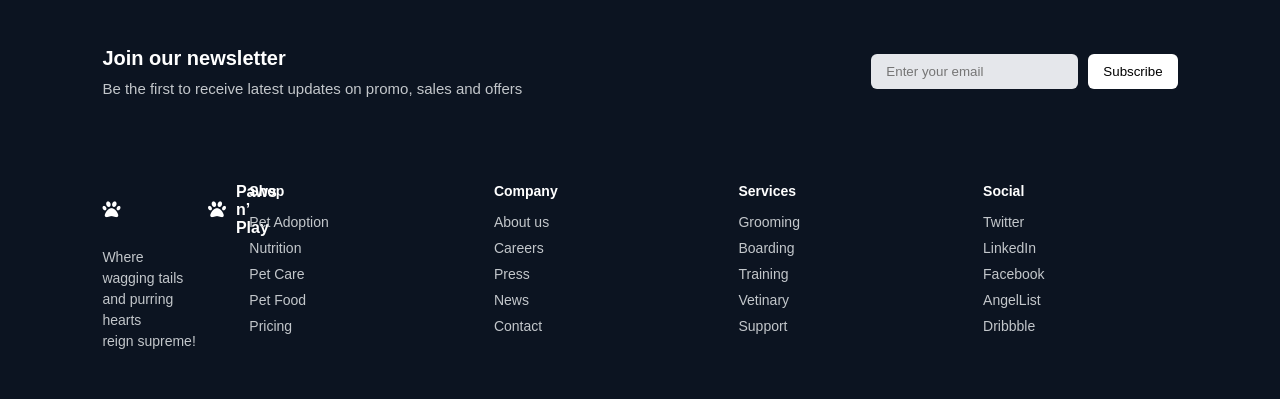
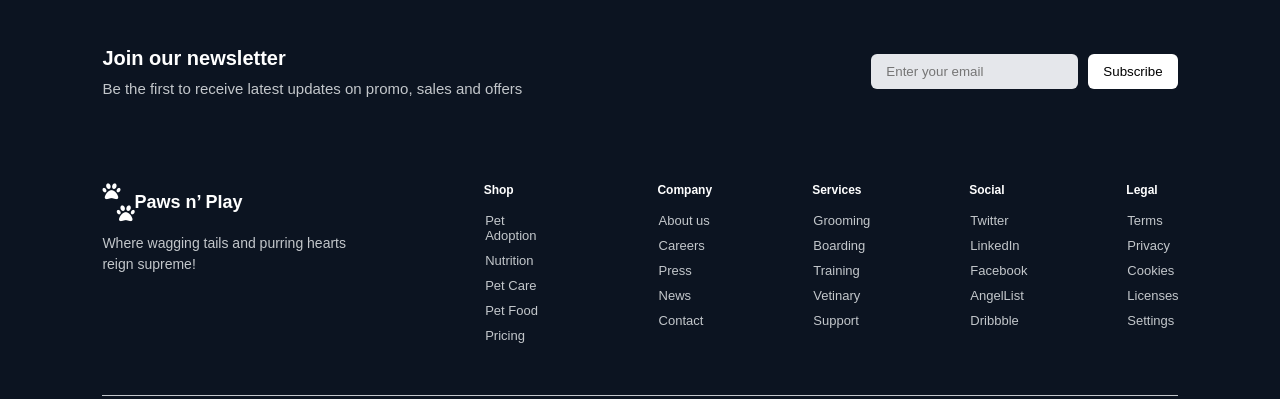
Before and after one commit to Moumen-front/Moumen-NTI-web-tasks, a plain HTML site: page session6/session6-assignment/index.html in a window 1280 px wide. Shown: the part 5380-5779 px from the top of the page. Drawn offline with Linux system fonts and the light colour scheme.

Commit message:
complete session6 task

```diff
--- a/session6/session6-assignment/css/style.css
+++ b/session6/session6-assignment/css/style.css
@@ -796,74 +796,80 @@ margin-left: 20%;}
   width: 100%;
   flex-wrap: wrap;
   justify-content: space-between;
-  gap: 50px;
-  margin-bottom: 40px;
-}
-
-.footer-column {
-  flex: 1 1 150px;
-}
+  gap: 100px;
+  margin-bottom: 40px;}
 
 .footer-column h4 {
-  font-size: 14px;
-  margin-bottom: 15px;
-}
+  font-size: 12px;
+  margin-bottom: 15px;}
 
 .footer-column ul {
   list-style: none;
-  padding: 0;
-  color: #c3c7cb;
-}
+  padding: 2%;
+  color: #c3c7cb;}
 
 .footer-column ul li {
   margin-bottom: 10px;
-  font-size: 14px;
-  cursor: pointer;
-}
+  font-size: 13px;
+  cursor: pointer;}
 
 .footer-column.brand {
-  flex: 2;
-}
+  flex: 2;}
 
 .logo {
   display: flex;
   align-items: center;
   font-weight: bold;
-  font-size: 16px;
-  margin-bottom: 10px;
-}
+  font-size: 18px;
+  color: #ffffff;
+  margin-bottom: 10px;}
 
-.logo i {
-  margin-right: 10px;
-  font-size: 18px;
-}
+  .logo span {
+  margin-left: 5%;}
+
+.icons-column {
+  display: flex;
+  flex-direction: column;
+  gap: 4px;}
+
+.tiny-icon {
+  width: 16px;
+  height: 16px;}
+
+
+  .icon-stack {
+  display: flex;
+  flex-direction: column;
+  align-items: center;
+  gap: 3px;}
+
+.icon-stack i {
+  font-size: 18px;}
+
+.lower-icon {
+  margin-left: 80%; }
 
 .brand p {
   color: #c3c7cb;
   font-size: 14px;
-  line-height: 1.5;
-}
 
-/* Divider */
+  line-height: 1.5;}
+
 .footer-divider {
   border: none;
   border-top: 1px solid #c3c7cb;
-  margin: 20px 0;
-}
+  margin: 20px 0;}
 
-/* Footer Bottom */
 .footer-bottom {
   display: flex;
   justify-content: space-between;
   flex-wrap: wrap;
   font-size: 13px;
   color: #c3c7cb;
-  align-items: center;
-}
+  align-items: center;}
 
 .footer-icons i {
   margin-left: 15px;
   font-size: 16px;
   cursor: pointer;
-  color: #c3c7cb;
-}
+  color: #c3c7cb;}
--- a/session6/session6-assignment/index.html
+++ b/session6/session6-assignment/index.html
@@ -5,9 +5,7 @@
   <title>Pets</title>
   <link rel="stylesheet" href="css/all.min.css">
   <link rel="stylesheet" href="css/style.css">
-  <link href="https://fonts.googleapis.com/css2?family=Open+Sans&display=swap" rel="stylesheet">
-  <link rel="stylesheet" href="https://cdnjs.cloudflare.com/ajax/libs/font-awesome/4.7.0/css/font-awesome.min.css">
-
+  <link rel="stylesheet" href="css/media.css">
 </head>
 <body>
 
@@ -57,7 +55,7 @@
   <div class="section-title">
     <div class="icons-column">
       <i class="fa-solid fa-paw"></i>
-        <i class="fa-solid fa-paw lower-icon"></i>
+      <i class="fa-solid fa-paw lower-icon"></i>
     </div>
     <span>Shop</span>
   </div>
@@ -441,8 +439,10 @@
   <div class="footer-main">
     <div class="footer-column brand">
       <div class="logo">
+        <div class="icons-column">
         <i class="fa-solid fa-paw"></i>
         <i class="fa-solid fa-paw lower-icon"></i>
+        </div>
         <span>Paws n’ Play</span>
       </div>
       <p>Where wagging tails and purring hearts <br>reign supreme!</p>
```
Also changed, not shown: session6/session6-assignment/css/media.css (added).
